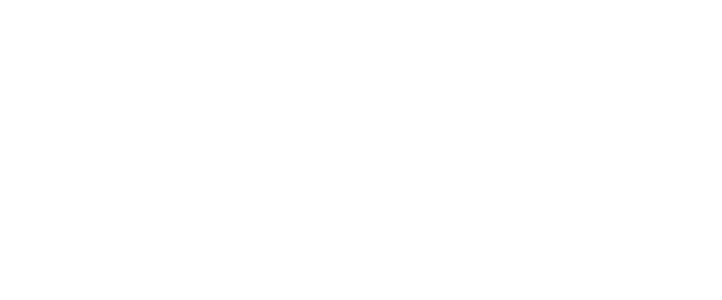
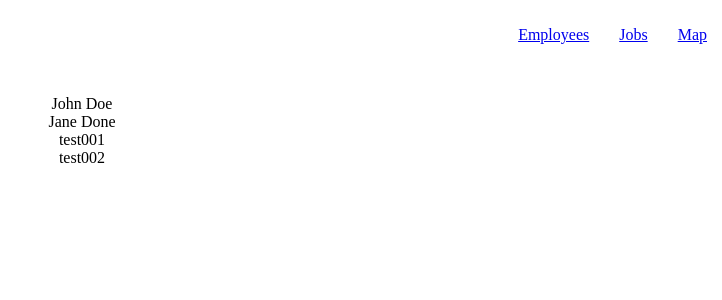
Before and after one commit to yaahcd/workflow-controller-app, a React (Vite) app: page /home/employees in a window 1280 px wide. Before the commit this address had no page. Shown: the top 300 px of the page, without its empty margins (558-1280 px from the left). Built offline with nearby package versions, Linux system fonts and the light colour scheme.

Commit message:
added basic logic to home page and employees list components

```diff
--- a/src/App.jsx
+++ b/src/App.jsx
@@ -2,6 +2,7 @@
 import SignIn from "./components/signIn/SignIn"
 import HomePage from "./components/homePage/HomePage"
 import Navbar from './components/navbar/Navbar'
+import EmployeesList from "./components/employeesList/EmployeesList"
 import './App.css'
 
 function App() {
@@ -12,6 +13,7 @@
       <Route path="/" element={<SignIn />} />
       <Route path="home" element={<Navbar />}>
         <Route index element={<HomePage />}/>
+        <Route path="employees" element={<EmployeesList />}/>
       </Route>
     </Routes>
   )
--- a/src/components/employeesList/EmployeesList.jsx
+++ b/src/components/employeesList/EmployeesList.jsx
@@ -1,9 +1,20 @@
+import { EmployeesListContainer } from "./employeesList.styles"
+
+const list = [
+  "John Doe",
+  "Jane Done",
+  "test001",
+  "test002"
+]
 
 function EmployeesList() {
+
   return (
-    <div>
-
-    </div>
+    <EmployeesListContainer>
+      {list.map((employee) => (
+        <p>{employee}</p>
+        ))}
+    </EmployeesListContainer>
   )
 }
 
--- a/src/components/employeesList/employeesList.styles.jsx
+++ b/src/components/employeesList/employeesList.styles.jsx
@@ -1 +1,9 @@
 import styled from "styled-components";
+
+export const EmployeesListContainer = styled.div`
+display: flex;
+flex-direction: column;
+justify-content center;
+align-items: center;
+margin: auto;
+`
--- a/src/components/homePage/HomePage.jsx
+++ b/src/components/homePage/HomePage.jsx
@@ -1,11 +1,13 @@
 import Navbar from "../navbar/Navbar"
+import { HomePageContainer } from "./homePage.styles"
 
 
 function HomePage() {
   return (
-    <div>
-      <Navbar/>
-    </div>
+    <HomePageContainer>
+      {/* <Navbar/> */}
+      <h1>HELLO</h1>
+    </HomePageContainer>
   )
 }
 
--- a/src/components/homePage/homePage.styles.jsx
+++ b/src/components/homePage/homePage.styles.jsx
@@ -1 +1,7 @@
 import styled from "styled-components";
+
+export const HomePageContainer = styled.div`
+display: flex;
+justify-content center;
+align-items: center;
+`
--- a/src/components/navbar/Navbar.jsx
+++ b/src/components/navbar/Navbar.jsx
@@ -1,3 +1,4 @@
+import { Outlet } from "react-router-dom";
 import {
   LogoContainer,
   NavLinks,
@@ -11,11 +12,12 @@
       <NavbarContainer>
         <LogoContainer></LogoContainer>
         <NavLinks>
-          <NavLink to="">Employees</NavLink>
+          <NavLink to="employees">Employees</NavLink>
           <NavLink to="">Jobs</NavLink>
           <NavLink to="">Map</NavLink>
         </NavLinks>
       </NavbarContainer>
+      <Outlet/>
     </>
   );
 }
```
